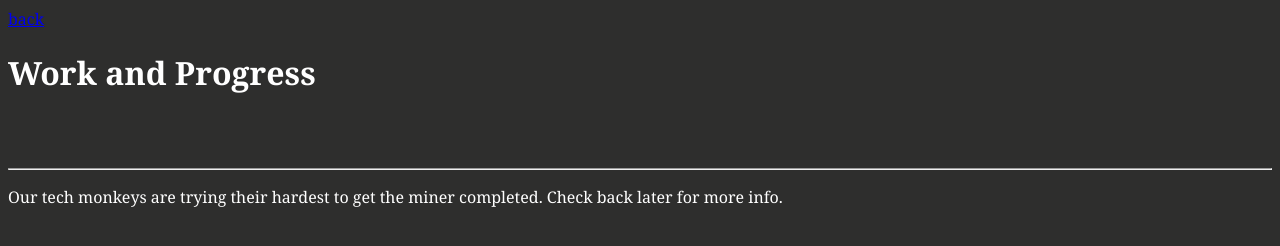
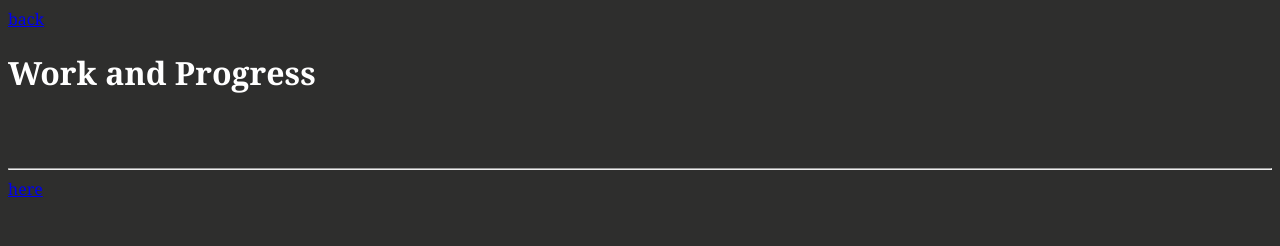
Before and after one commit to DC994/DC994.github.io, a plain HTML site: page download.html in a window 1280 px wide. Drawn offline with Linux system fonts and the light colour scheme.

Commit message:
Update download.html

```diff
--- a/download.html
+++ b/download.html
@@ -22,5 +22,5 @@
   <br>
   <br>
   <hr>
-  <p> Our tech monkeys are trying their hardest to get the miner completed. Check back later for more info. </p>
+	<a href='https://github.com/ollonis/Dildium/'> here </a>
   </body>
```
